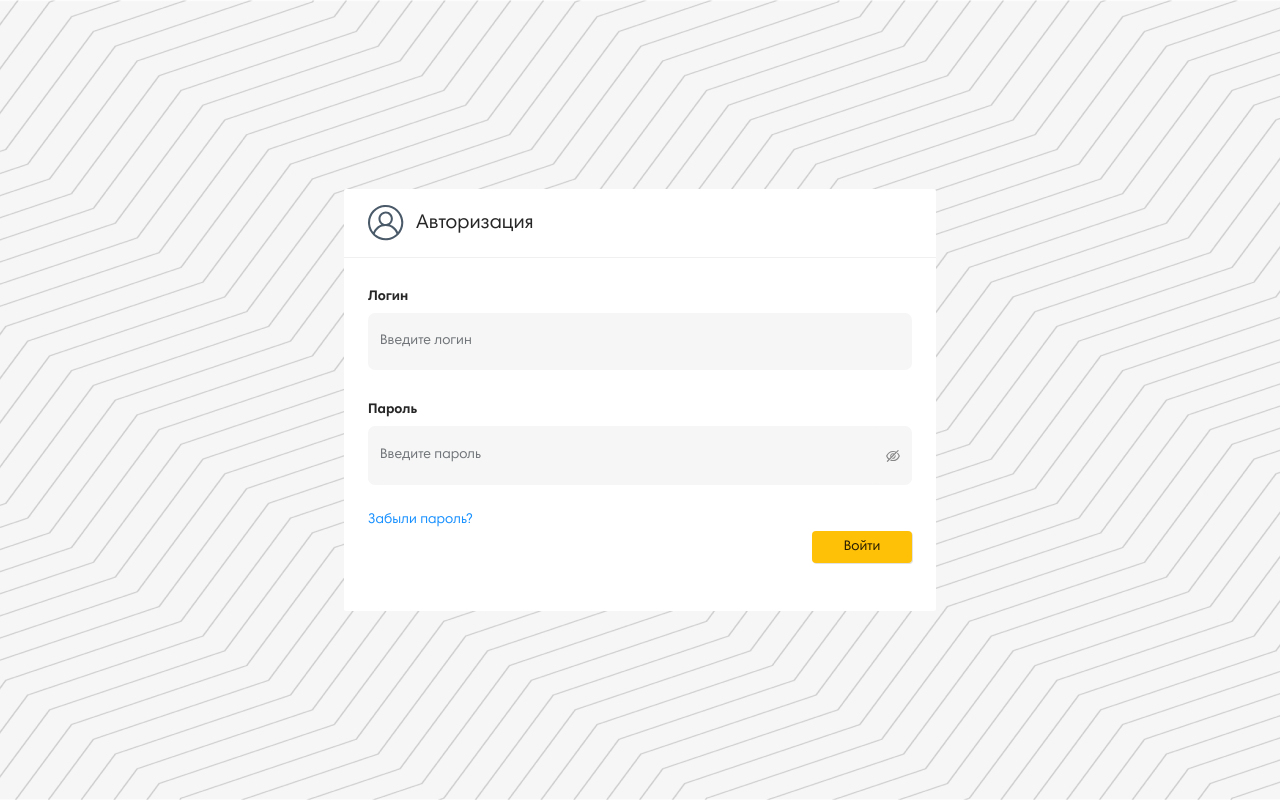
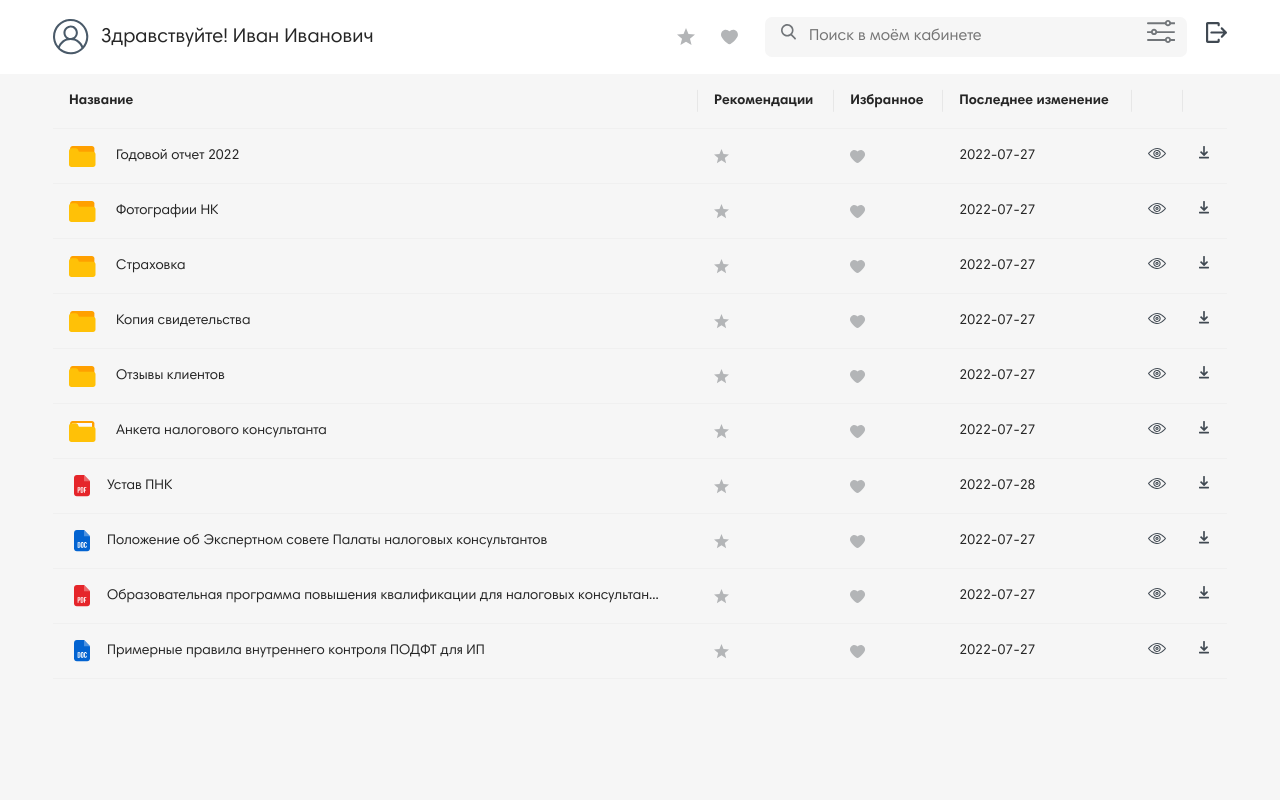
Before and after one commit to a-klimovich/drive, a React (Create React App) app: page / in a window 1280 px wide. Built offline with nearby package versions, Linux system fonts and the light colour scheme.

Commit message:
fix/ authh / reset password

```diff
--- a/src/Pages/Auth/index.jsx
+++ b/src/Pages/Auth/index.jsx
@@ -40,6 +40,7 @@
             initialValues={{ remember: true }}
             onFinish={onFinish}
             autoComplete='off'
+            validateTrigger={'onBlur'}
           >
             <Form.Item
               label='Логин'
--- a/src/Pages/ResetPassword/index.jsx
+++ b/src/Pages/ResetPassword/index.jsx
@@ -34,6 +34,7 @@
             initialValues={{ remember: true }}
             onFinish={onFinish}
             autoComplete='off'
+            validateTrigger={'onBlur'}
           >
 
             <Form.Item
--- a/src/index.js
+++ b/src/index.js
@@ -21,9 +21,9 @@
   <ErrorBoundary>
     <BrowserRouter>
       <Routes>
-        <Route path='/' element={<Authorization />} />
+        <Route path='/authorization' element={<Authorization />} />
         <Route path='/reset-password' element={<ResetPassword />} />
-        <Route path='/store' element={<App />} />
+        <Route path='/' element={<App />} />
       </Routes>
     </BrowserRouter>
   </ErrorBoundary>
```
